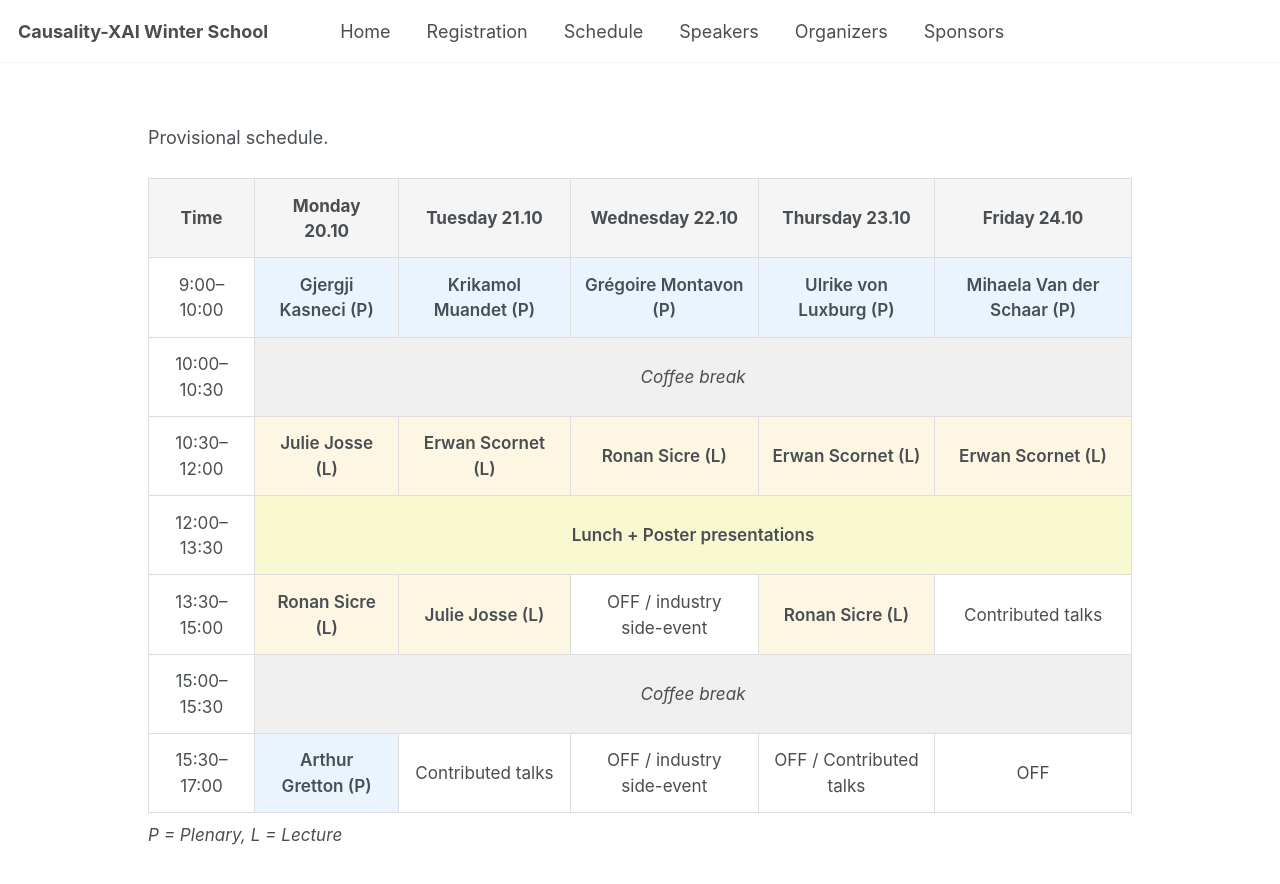
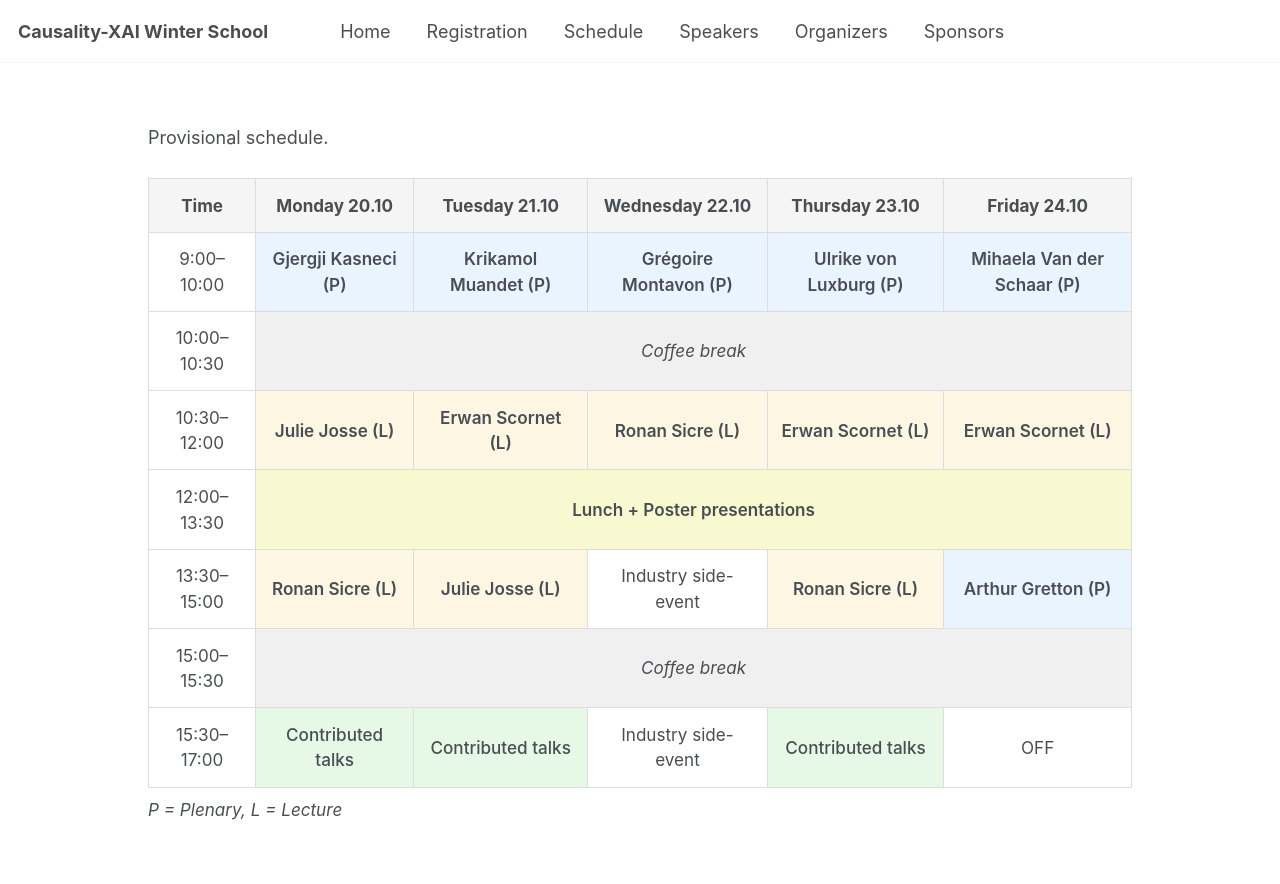
Before and after one commit to XAI-Winter-School/xai-winter-school.github.io, a Jekyll site: the page built from _pages/schedule.md, in a window 1280 px wide and 1037 px high. Shown: the top 884 px of the window. Built offline with Jekyll 4.4.1, drawn with Linux system fonts in a browser that asks for light colours.

Commit message:
partial update schedule

```diff
--- a/_pages/schedule.md
+++ b/_pages/schedule.md
@@ -49,6 +49,10 @@ Provisional schedule.
   font-style: italic;
   margin-top: 0.5rem;
 }
+.schedule .contributed {
+  background-color: #e6f9e6;
+  font-weight: 500;
+}
 </style>
 
 <table class="schedule">
@@ -91,9 +95,9 @@ Provisional schedule.
       <td>13:30–15:00</td>
       <td class="lecture">Ronan Sicre (L)</td>
       <td class="lecture">Julie Josse (L)</td>
-      <td>OFF / industry side-event</td>
+      <td>Industry side-event</td>
       <td class="lecture">Ronan Sicre (L)</td>
-      <td>Contributed talks</td>
+      <td class="plenary">Arthur Gretton (P)</td>
     </tr>
     <tr>
       <td>15:00–15:30</td>
@@ -101,10 +105,10 @@ Provisional schedule.
     </tr>
     <tr>
       <td>15:30–17:00</td>
-      <td class="plenary">Arthur Gretton (P)</td>
-      <td>Contributed talks</td>
-      <td>OFF / industry side-event</td>
-      <td>OFF / Contributed talks </td>
+      <td class="contributed">Contributed talks</td>
+      <td class="contributed">Contributed talks</td>
+      <td>Industry side-event</td>
+      <td class="contributed">Contributed talks</td>
       <td>OFF</td>
     </tr>
   </tbody>
```
